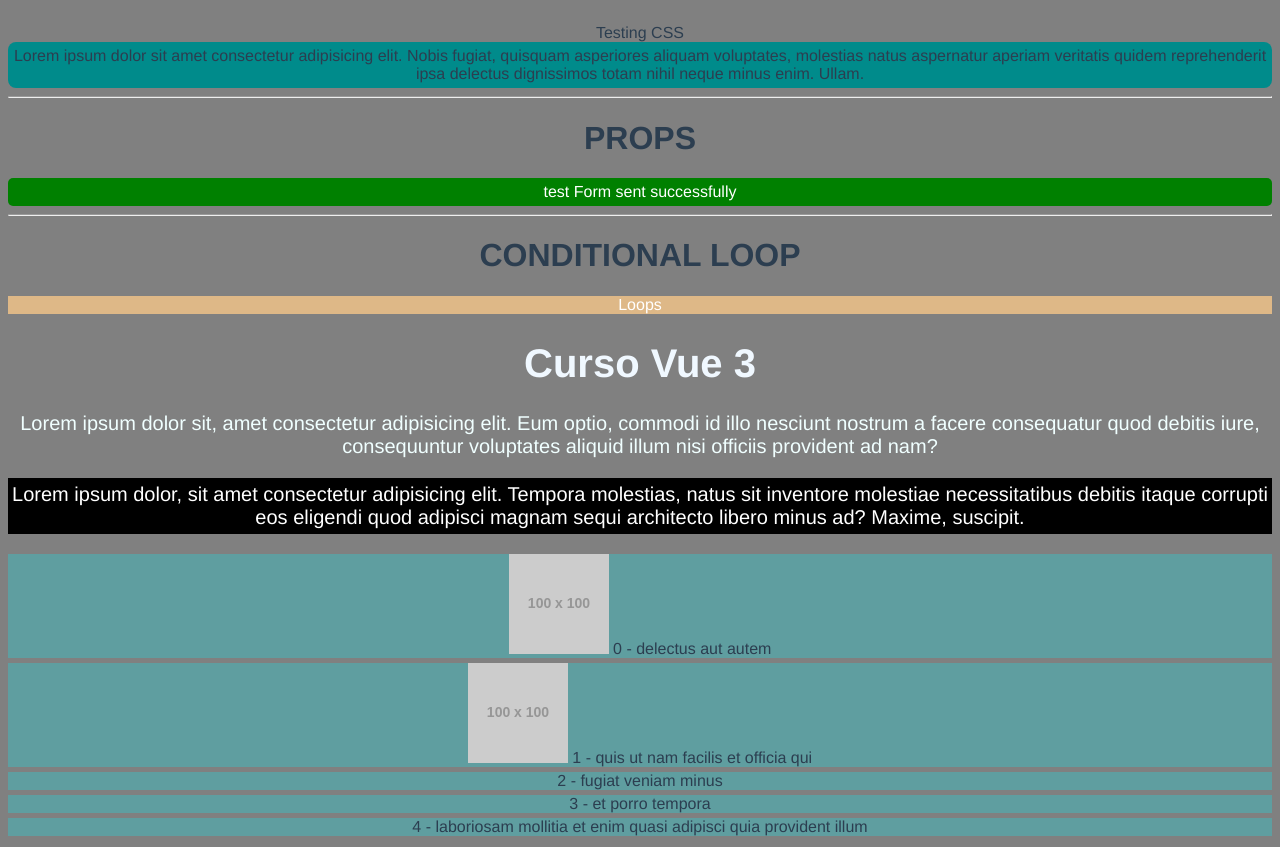
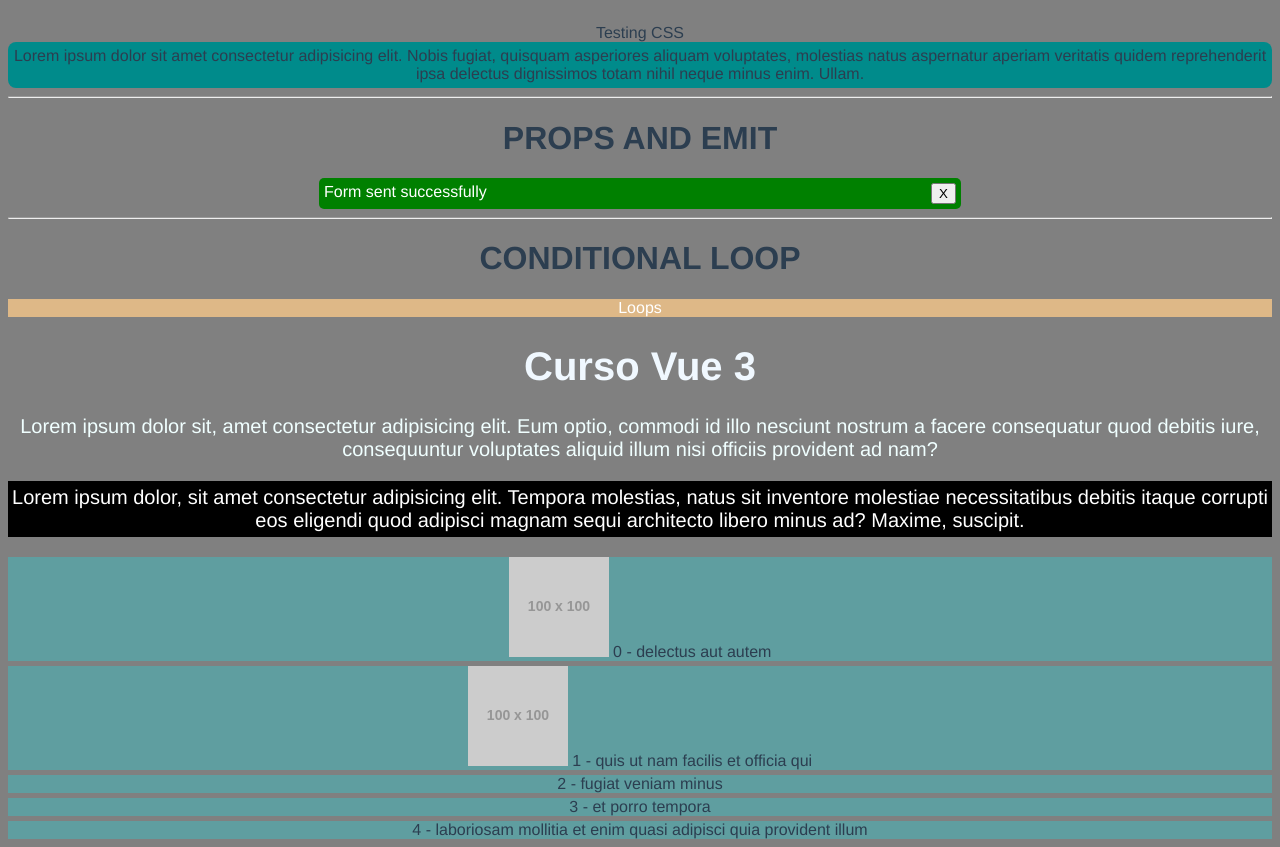
Before and after one commit to inacio000/Vue.js, a Vue app in the folder my-vue-app/: page / in a window 1280 px wide. Shown: the part 2100-2947 px from the top of the page. Built offline with nearby package versions, Linux system fonts and the light colour scheme.

Commit message:
Emit concepts

```diff
--- a/my-vue-app/src/App.vue
+++ b/my-vue-app/src/App.vue
@@ -67,10 +67,12 @@
   <BaseCard />
   <hr>
 
-  <!-- PROPS -->
-  <h1>PROPS</h1>
+  <!-- PROPS & EMIT -->
+  <h1>PROPS AND EMIT</h1>
   <BaseAlertProps
+    v-if="showAlert"
     :variant="variant"
+    @close="onClose()"
   >
     {{ text }}
   </BaseAlertProps>
@@ -110,6 +112,14 @@ export default {
     ComputedPropriety,
     TwoWayDataBinding,
   },
+
+  methods: {
+      onClose() {
+        this.showAlert = false
+        console.log("on close");
+      }
+  },
+
   data() {
     return {
       showHeader: true,
@@ -118,7 +128,8 @@ export default {
       showName: true,
       accessLevel: 'marketing',
       variant: 'success',
-      text: 'Form sent successfully'
+      text: 'Form sent successfully',
+      showAlert: true,
     }
   }
 }
--- a/my-vue-app/src/components/BaseAlertProps.vue
+++ b/my-vue-app/src/components/BaseAlertProps.vue
@@ -1,7 +1,10 @@
 <template>
     <div :class="baseClass">
-        {{ test }}
         <slot/>
+
+        <div>
+            <button @click="onClick">X</button>
+        </div>
     </div>
 </template>
 
@@ -12,10 +15,6 @@
                 type: String,
                 default: ''
             },
-            test: {
-                type: String,
-                default: 'test'
-            }
         },
         computed: {
             baseClass() {
@@ -24,12 +23,23 @@
                     this.variant ? `alert-${this.variant}` : '',
                 ]
             }
+        },
+
+        methods: {
+            onClick() {
+                this.$emit('close')
+                console.log('Button clicked!')
+            }
         }
     }
 </script>
 
 <style>
     .alert {
+        width: 50%;
+        margin: 0 auto;
+        display: flex;
+        justify-content: space-between;
         padding: 5px;
         background: #ddd;
         color: black;
```
Also changed, not shown: 1 other file (tests, documents, lock files or other folders).
